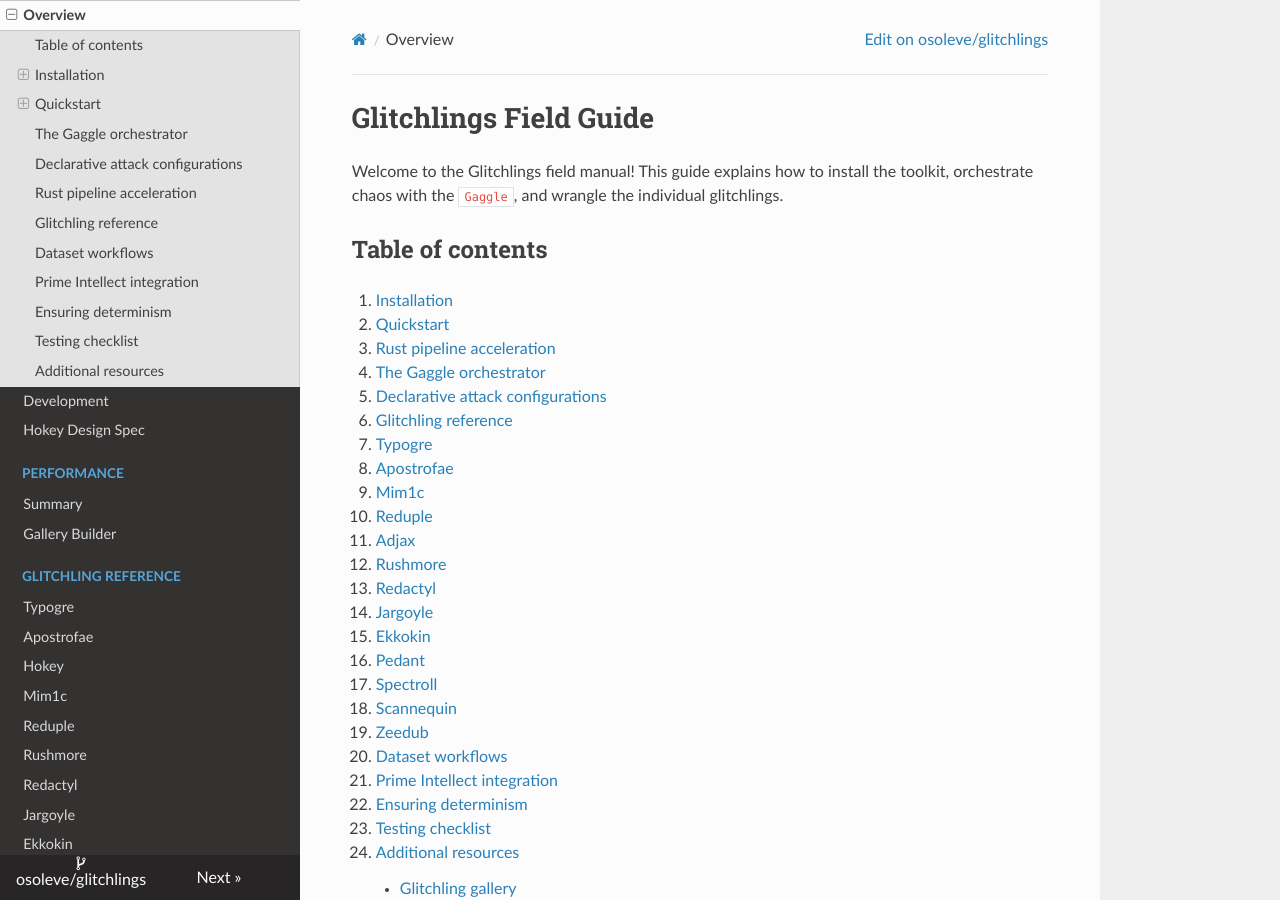
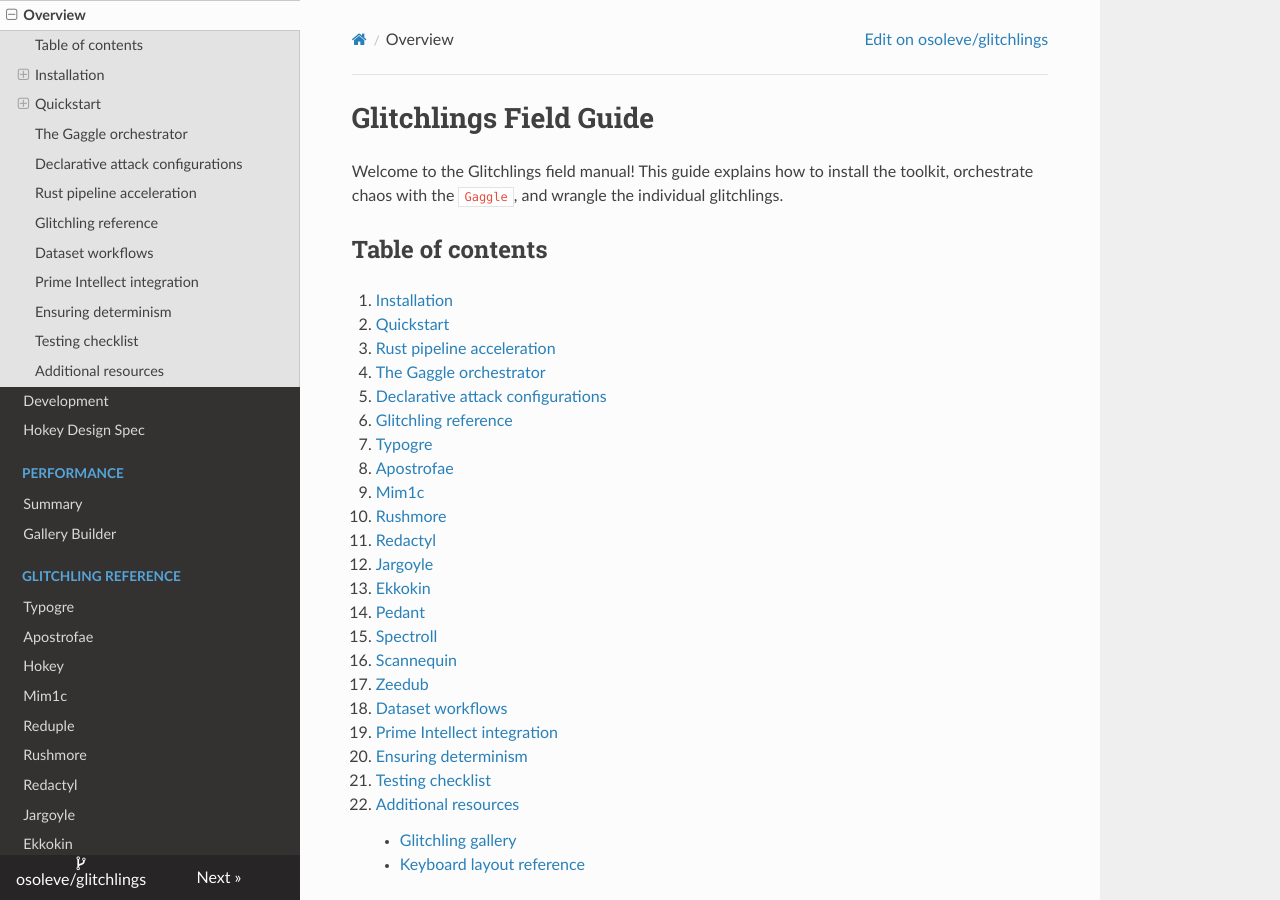
Before and after one commit to osoleve/glitchlings, an MkDocs documentation site: the page built from docs/index.md, in a window 1280 px wide and 900 px high. Built offline with MkDocs 1.6.1, drawn with Linux system fonts in a browser that asks for light colours; nearby versions of some CDN libraries.

Commit message:
Remove 'Reduple' and 'Adjax' links from documentation
Removed links to 'Reduple' and 'Adjax' from the Glitchling reference section.

```diff
--- a/docs/index.md
+++ b/docs/index.md
@@ -13,8 +13,6 @@
    - [Typogre](glitchlings/typogre.md)
    - [Apostrofae](glitchlings/apostrofae.md)
    - [Mim1c](glitchlings/mim1c.md)
-   - [Reduple](glitchlings/reduple.md)
-   - [Adjax](glitchlings/adjax.md)
    - [Rushmore](glitchlings/rushmore.md)
    - [Redactyl](glitchlings/redactyl.md)
    - [Jargoyle](glitchlings/jargoyle.md)
```
